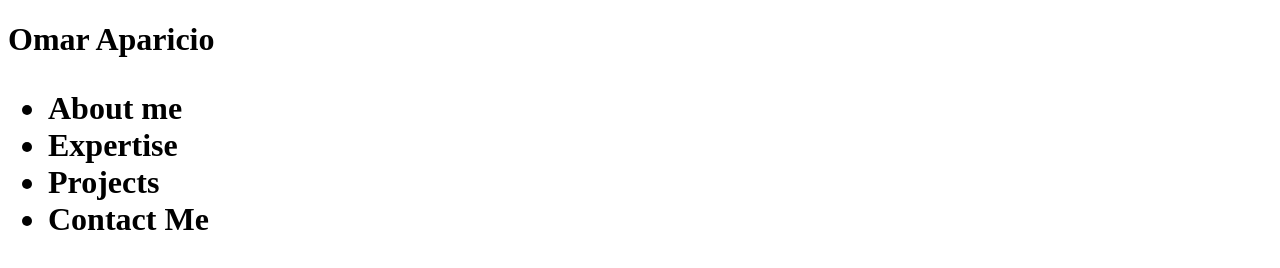
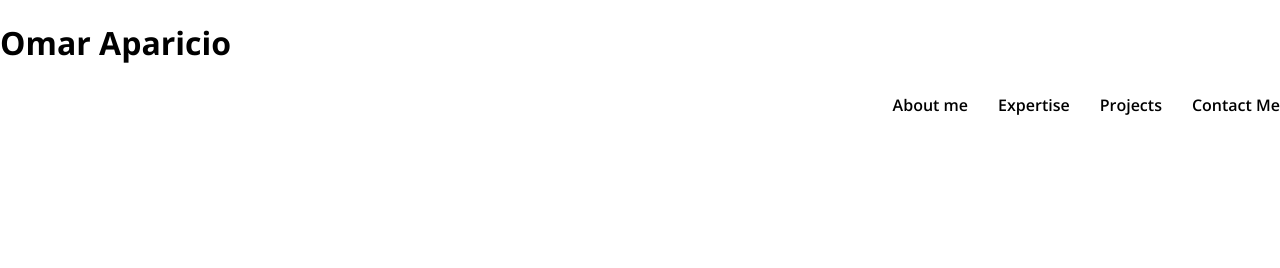
Before and after one commit to oaparicio1/oaparicio1.github.io, a plain HTML site: page index.html in a window 1280 px wide. Drawn offline with nearby package versions, Linux system fonts and the light colour scheme.

Commit message:
Update index.html

```diff
--- a/index.html
+++ b/index.html
@@ -3,6 +3,8 @@
 <head>
 <meta charset="UTF-8">
 <titlePortafolio Omar aparicio - Developer</title>
+ <link href='http://fonts.googleapis.com/css?family=Open+Sans:700,600,400' rel='stylesheet' type='text/css'>
+ <link rel="stylesheet" href="style.css" />
 </head>
 
 <body>
```
